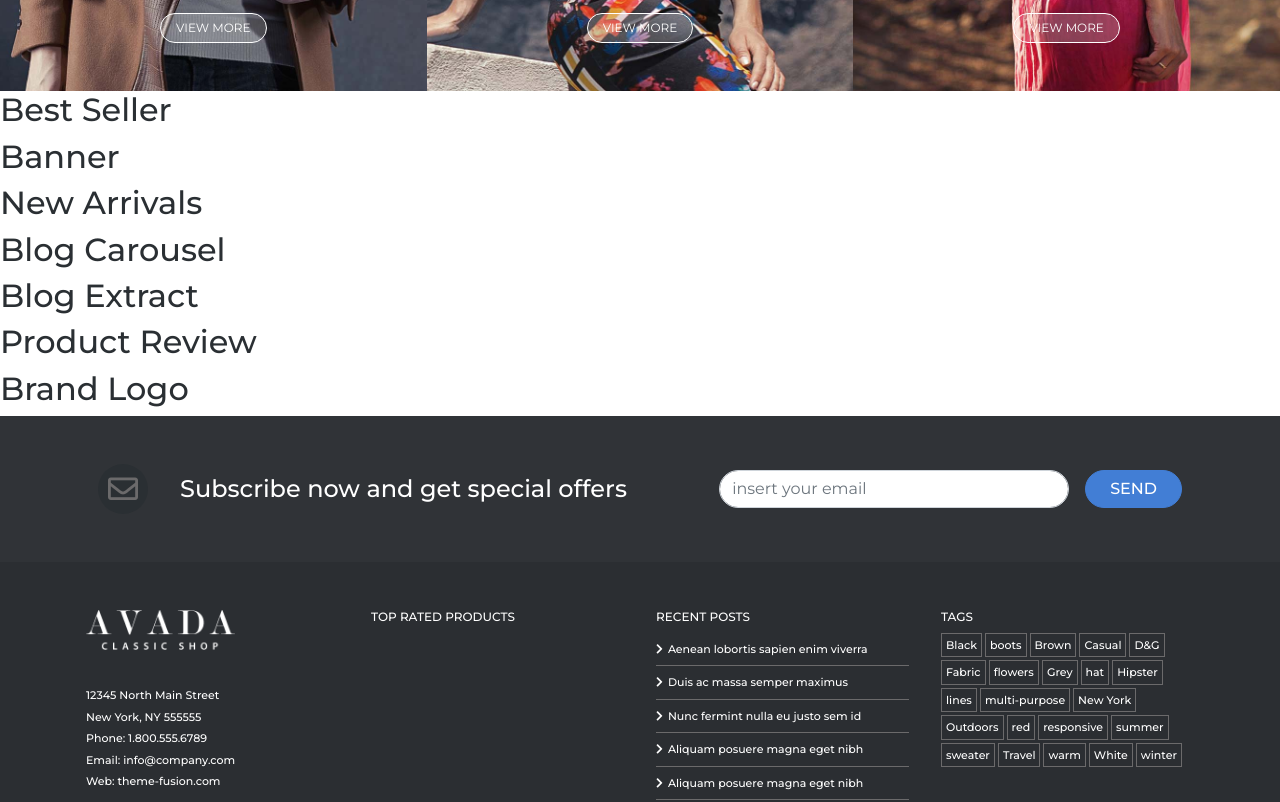
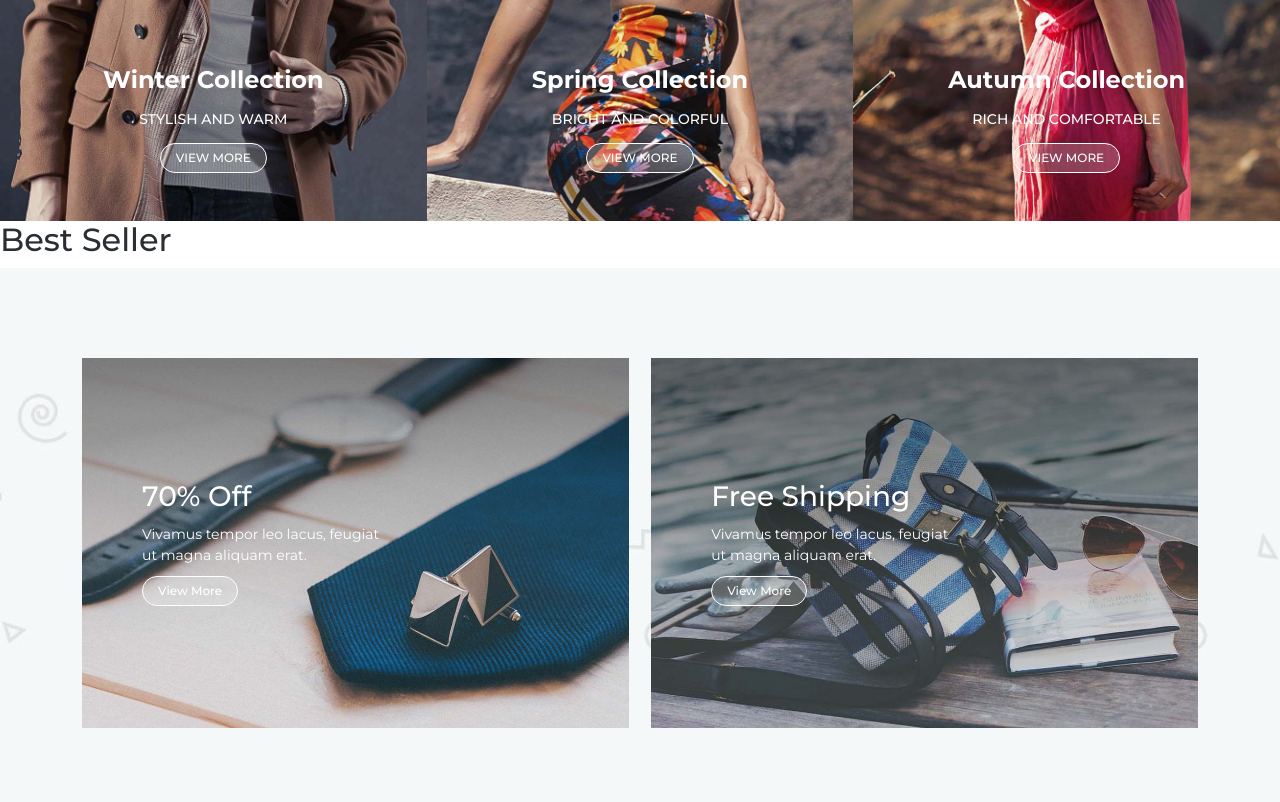
Before and after one commit to gzocchi/proj-html-vuejs, a Vue app: page / in a window 1280 px wide. Shown: the part 1240-2042 px from the top of the page. Built offline with nearby package versions, Linux system fonts and the light colour scheme.

Commit message:
modificato main - aggiunto promo banner

```diff
--- a/src/assets/style/variables.scss
+++ b/src/assets/style/variables.scss
@@ -16,7 +16,8 @@ $image_path: "/src/assets/img/";
 $header_h: 150px;
 $nav-top_h: 50px;
 $nav-bottom_h: $header_h - $nav-top_h;
-$jumbotron_h: 65vh;
+$jumbotron_h: 650px;
 
 //main
 $collection_card_h: 615px;
+$promo_banner_h: 550px;
--- a/src/components/Collection.vue
+++ b/src/components/Collection.vue
@@ -40,6 +40,7 @@ div {
     color: inherit;
     text-decoration: none;
     font-size: 12px;
+    font-weight: 500;
     background-color: rgba($white, 0.2);
     border: 1px solid $white;
     border-radius: 25px;
--- a/src/components/Main.vue
+++ b/src/components/Main.vue
@@ -14,7 +14,9 @@
         </div>
       </div>
       <h2>Best Seller</h2>
-      <h2>Banner</h2>
+      <div class="promo_banner container-fluid">
+        <PromoBanner />
+      </div>
       <h2>New Arrivals</h2>
     </section>
 
@@ -30,11 +32,13 @@
 
 <script>
 import Collection from "./Collection.vue";
+import PromoBanner from "./PromoBanner.vue";
 
 export default {
   name: "Main",
   components: {
     Collection,
+    PromoBanner,
   },
   props: ["collection"],
 };
@@ -46,4 +50,13 @@ export default {
 .collection .col-4 {
   height: $collection_card_h;
 }
+
+.promo_banner {
+  height: $promo_banner_h;
+  padding: 90px 0;
+  background-image: url("../assets/img/bkgd_confetti-compressor.jpg");
+  background-position: center;
+  background-size: auto;
+  background-repeat: repeat;
+}
 </style>
--- /dev/null
+++ b/src/components/PromoBanner.vue
@@ -0,0 +1,69 @@
+<template>
+  <div class="container">
+    <div class="promo off">
+      <h3>70% Off</h3>
+      <p>Vivamus tempor leo lacus, feugiat <br />ut magna aliquam erat.</p>
+      <a href="#">View More</a>
+    </div>
+    <div class="promo shipping">
+      <h3>Free Shipping</h3>
+      <p>Vivamus tempor leo lacus, feugiat <br />ut magna aliquam erat.</p>
+      <a href="#">View More</a>
+    </div>
+  </div>
+</template>
+
+<script>
+export default {
+  name: "PromoBanner",
+};
+</script>
+
+<style scoped lang="scss">
+@import "../assets/style/variables.scss";
+
+.container {
+  display: flex;
+  justify-content: space-between;
+  height: 100%;
+  color: $white;
+
+  .promo {
+    display: flex;
+    flex-direction: column;
+    justify-content: center;
+    align-items: flex-start;
+    width: 49%;
+    padding: 0 60px;
+
+    h3 {
+      margin: 0;
+    }
+    p {
+      margin: 10px 0;
+    }
+
+    a {
+      padding: 5px 15px;
+      color: inherit;
+      text-decoration: none;
+      font-size: 12px;
+      font-weight: 500;
+      background-color: rgba($white, 0.2);
+      border: 1px solid $white;
+      border-radius: 25px;
+    }
+  }
+  .off {
+    background-image: url("../assets/img/products/promo_box_1_bg.jpg");
+  }
+  .shipping {
+    background-image: url("../assets/img/products/promo_box_2_bg.jpg");
+  }
+  .off,
+  .shipping {
+    background-position: center;
+    background-size: cover;
+  }
+}
+</style>
```
Also changed, not shown: src/assets/img/products/promo_box_1_bg.jpg (added), src/assets/img/products/promo_box_2_bg.jpg (added).
